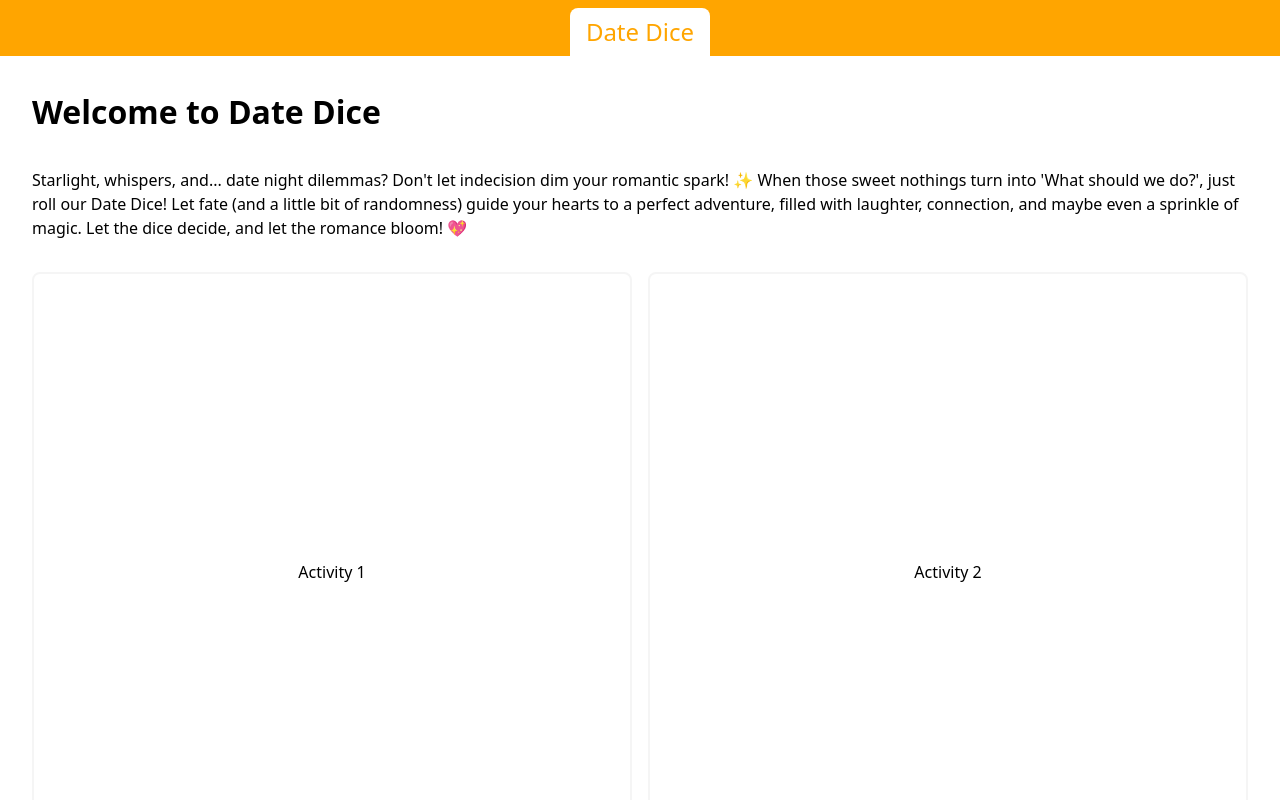
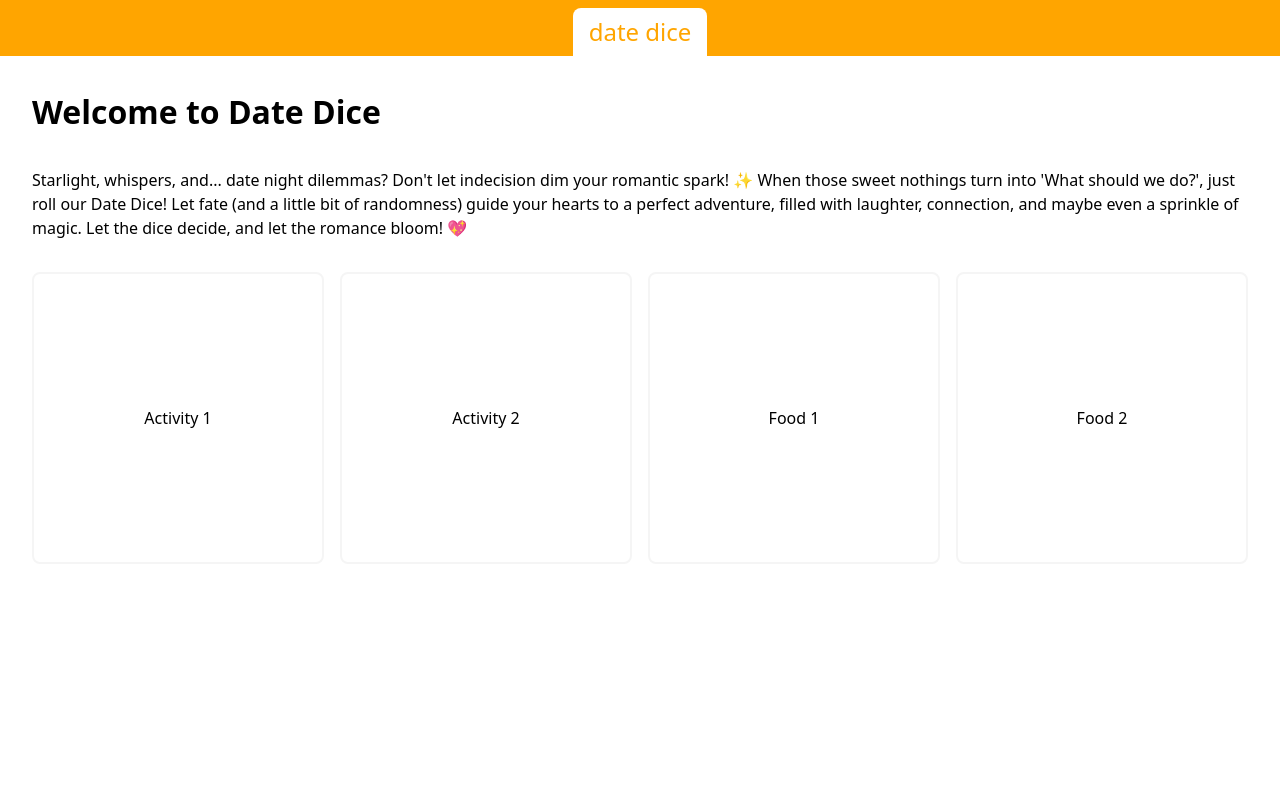
Before and after one commit to riezong/dev-works, a website built with webpack: page src/template.html in a window 1280 px wide. Shown: the top 800 px of the page. Built offline with nearby package versions, Linux system fonts and the light colour scheme.

Commit message:
Change from grid to wrapping flexbox

```diff
--- a/src/index.js
+++ b/src/index.js
@@ -4,36 +4,13 @@ import { dateDice } from './date-dice';
 import './style.css';
 dateDice();
 
-const nav = document.querySelector('#nav');
-const navItemList = ['Date Dice'];
-for (const item of navItemList) {
-	const navItem = document.createElement('button');
-	navItem.textContent = item;
-	nav.appendChild(navItem);
-}
-
 const tabSwitcher = (function () {
-	// event listeners
-	const btn = document.querySelector('nav');
-	function handleClick(event) {
-		let target = event.target;
-		switch (target.id) {
-			case 'home':
-				console.log('Home menu item was clicked');
-				clearPage();
-				home();
-				break;
-			case 'menu':
-				console.log('Menu menu item was clicked');
-				clearPage();
-				menu();
-				break;
-			case 'about':
-				console.log('About menu item was clicked');
-				clearPage();
-				contact();
-				break;
-		}
+	const nav = document.querySelector('#nav');
+	const navItemList = ['date-dice'];
+	for (const item of navItemList) {
+		const navItem = document.createElement('button');
+		navItem.setAttribute('id', item);
+		navItem.textContent = item.split('-').join(' ');
+		nav.appendChild(navItem);
 	}
-	btn.addEventListener('click', handleClick);
 })();
--- a/src/style.css
+++ b/src/style.css
@@ -40,21 +40,26 @@ h1, h2, h3, h4, h5, h6 {
 }
 
 #content {
+    max-height: 90vh;
     margin: 0;
     padding: 2rem;
     display: flex;
     flex-direction: column;
     gap: 2rem;
+    overflow: hidden;
 }
 
 #diceGrid {
-    display: grid;
-    grid-template-columns: repeat(2, 1fr);
+    /* aspect-ratio: 1 / 1; */
+    display: flex;
+    flex-wrap: wrap;
     gap: 1rem;
 }
 
 #diceGrid button {
     aspect-ratio: 1 / 1;
+    flex-grow: 1;
+    width: 150px;
     border: 2px solid whitesmoke;
     border-radius: 8px;
     background-color: white;
```
